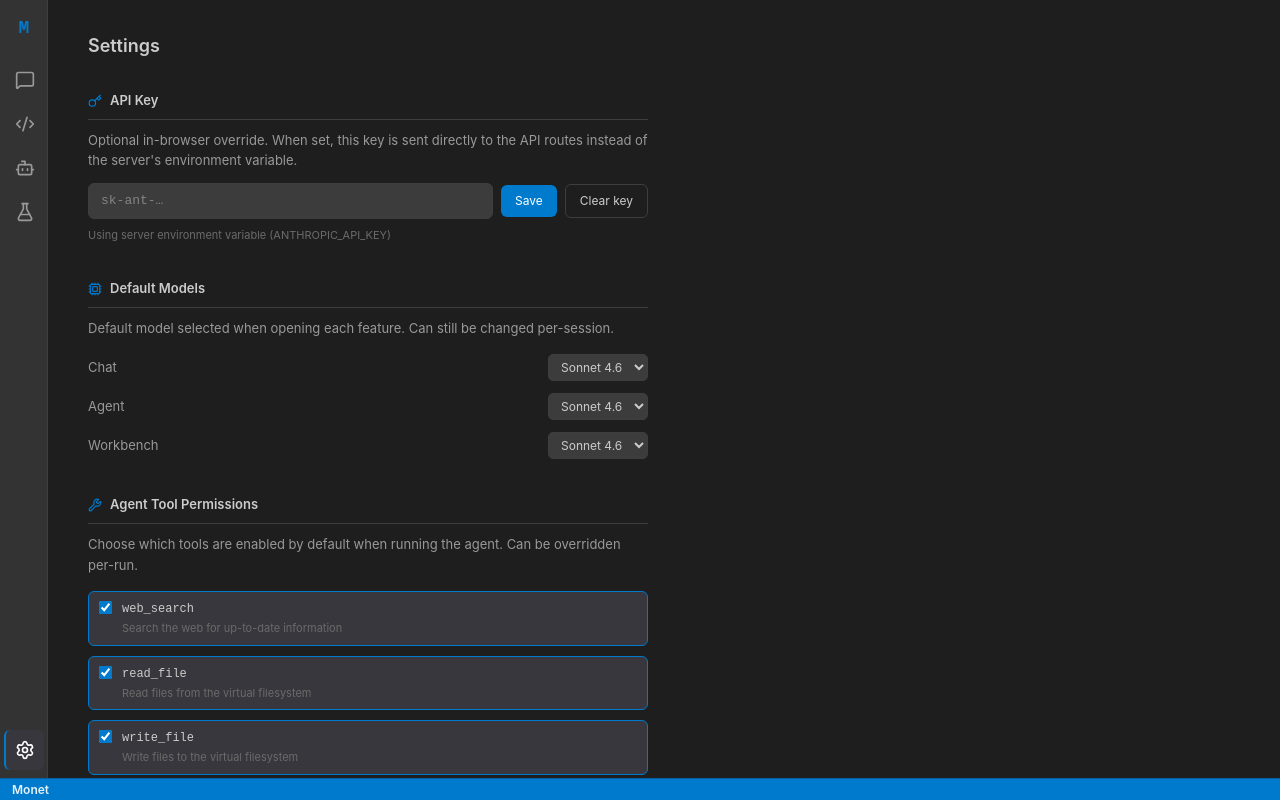
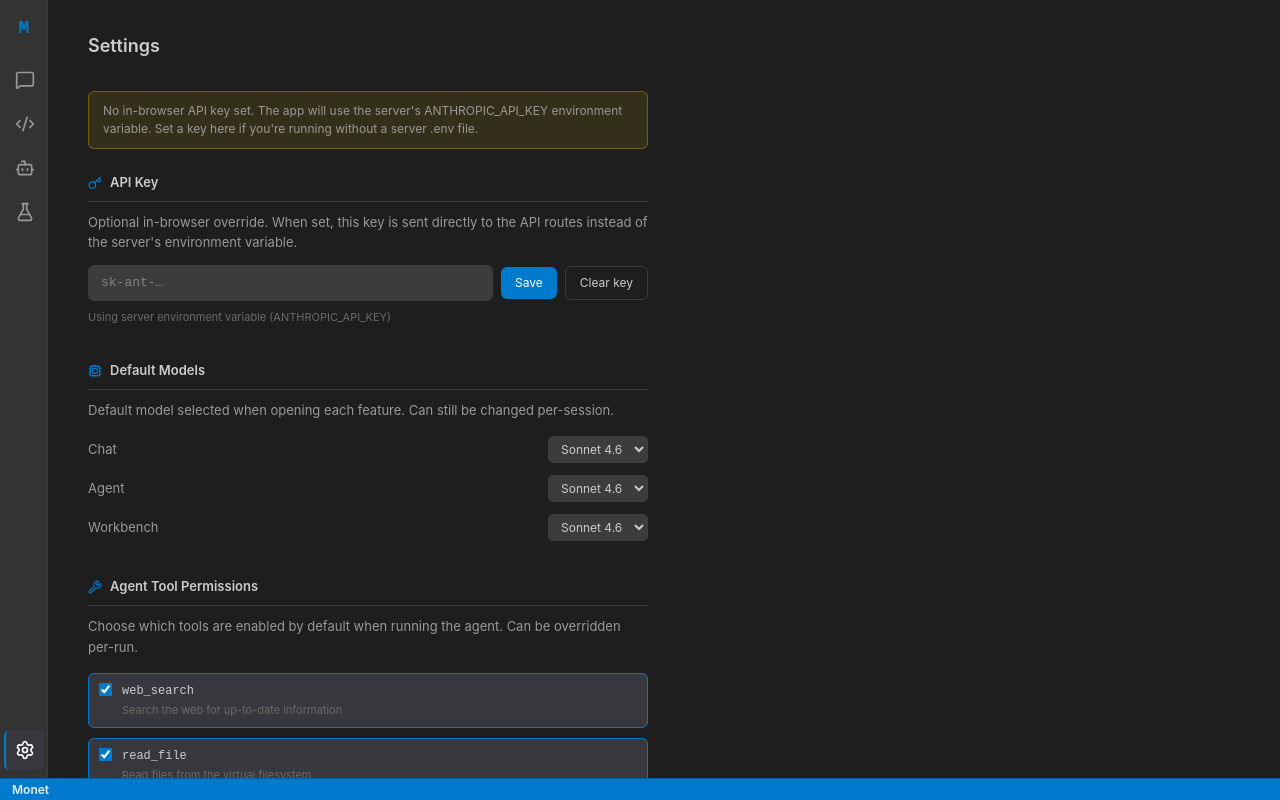
Before and after one commit to southwestmogrown/monet, a Next.js app: page /settings in a window 1280 px wide. Built offline with nearby package versions, Linux system fonts and the light colour scheme.

Commit message:
Add amber info banner to SettingsPanel when no API key is set
Co-authored-by: southwestmogrown <76767429+southwestmogrown@users.noreply.github.com>

```diff
--- a/src/components/settings/SettingsPanel.tsx
+++ b/src/components/settings/SettingsPanel.tsx
@@ -62,6 +62,23 @@ export function SettingsPanel() {
       >
         Settings
       </h1>
+
+      {!store.anthropicKeyOverride && (
+        <div
+          style={{
+            background: "rgba(255,200,0,0.1)",
+            border: "1px solid rgba(255,200,0,0.3)",
+            borderRadius: 6,
+            padding: "10px 14px",
+            fontSize: 12,
+            color: "var(--text-secondary)",
+            marginBottom: 24,
+          }}
+        >
+          No in-browser API key set. The app will use the server&apos;s ANTHROPIC_API_KEY environment
+          variable. Set a key here if you&apos;re running without a server .env file.
+        </div>
+      )}
 
       {/* API Key */}
       <section style={{ marginBottom: 36 }}>
```
